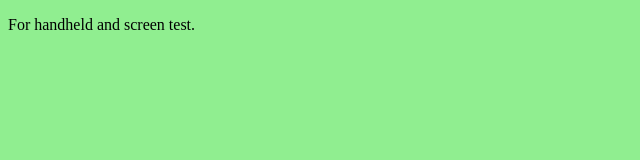
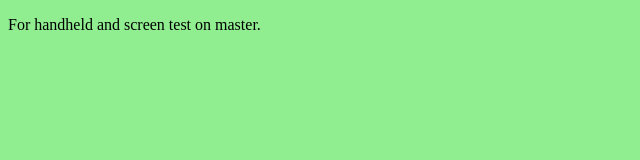
Before and after one commit to ashishkshwh/website2, a plain HTML site: page index.html in a window 1280 px wide. Shown: the full height of the page, 0-640 px from the left. Drawn offline with Linux system fonts and the light colour scheme.

Commit message:
webpage_try

```diff
--- a/index.html
+++ b/index.html
@@ -22,7 +22,7 @@ body {
 </head>
 <body>
 
-<p>For handheld and screen test.</p>
+<p>For handheld and screen test on master.</p>
 
 </body>
 </html>
```
